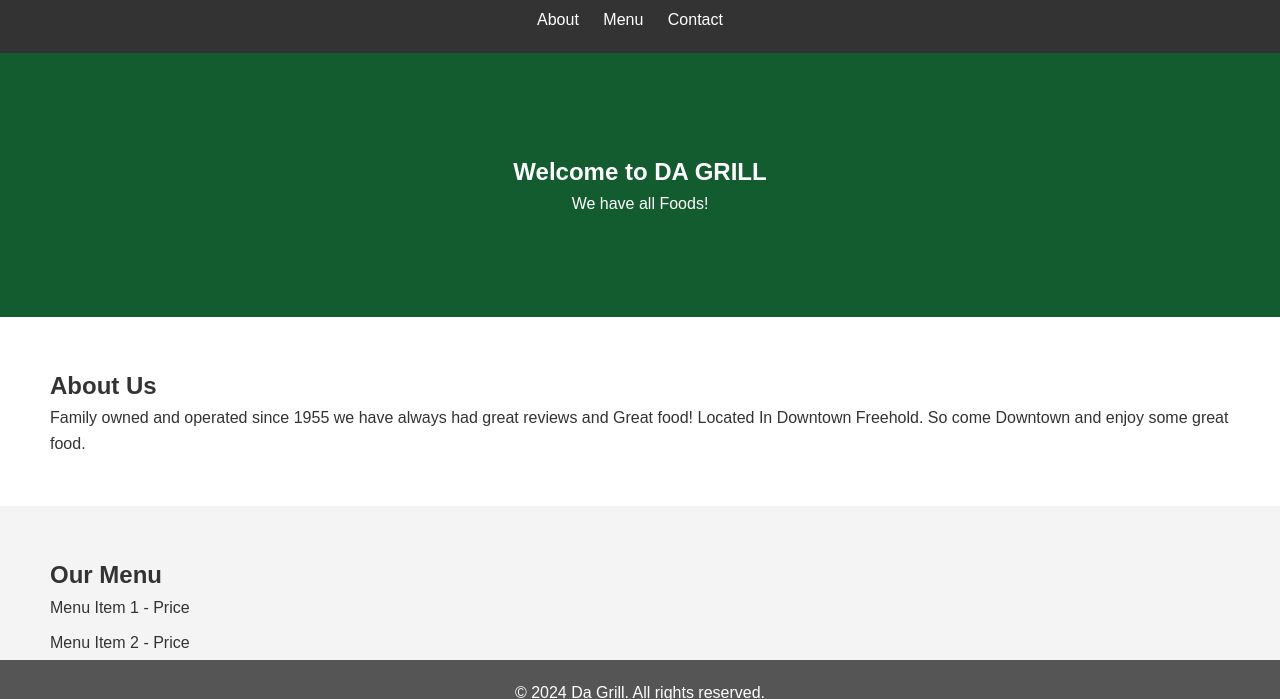
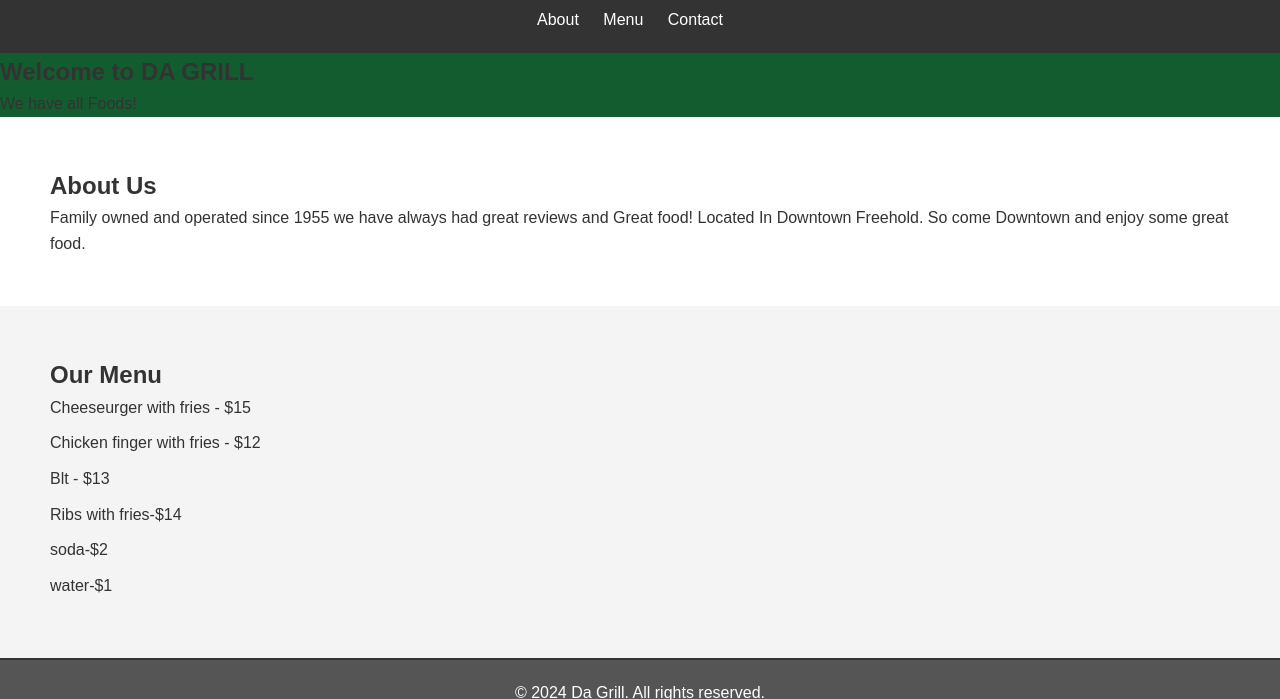
Before and after one commit to 126TKuncken/Resturant-Menu-Website, a plain HTML site: page index.html in a window 1280 px wide. Shown: the part 74-773 px from the top of the page. Drawn offline with Linux system fonts and the light colour scheme.

Commit message:
finished

```diff
--- a/index.html
+++ b/index.html
@@ -22,7 +22,7 @@
     </header>
 
 
-    <section id="hero">
+    <section id="Names">
         <h2>Welcome to DA GRILL</h2>
         <p>We have all Foods!</p>
     </section>
@@ -37,11 +37,12 @@
     <section id="menu">
         <h2>Our Menu</h2>
         <ul>
-            <li>Menu Item 1 - Price</li>
-            <li>Menu Item 2 - Price</li>
-            <li>Menu Item 3 - Price</li>
-            <li>Menu Item 4 - Price</li>
-
+            <li>Cheeseurger with fries - $15</li>
+            <li>Chicken finger with fries - $12 </li>
+            <li>Blt - $13</li>
+            <li>Ribs with fries-$14</li>
+            <li>soda-$2</li>
+            <li>water-$1</li>
         </ul>
     </section>
 
```
Also changed, not shown: css/style.css (+7 -9 lines).
